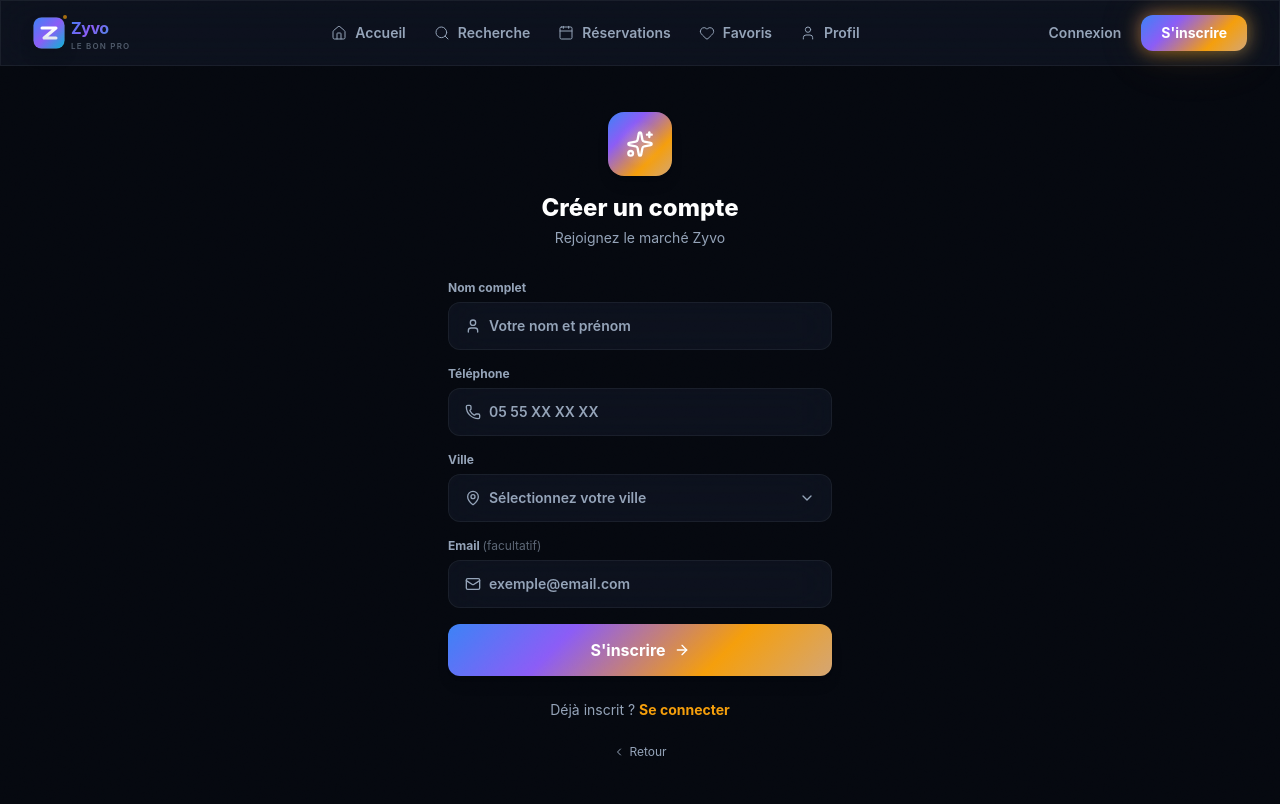
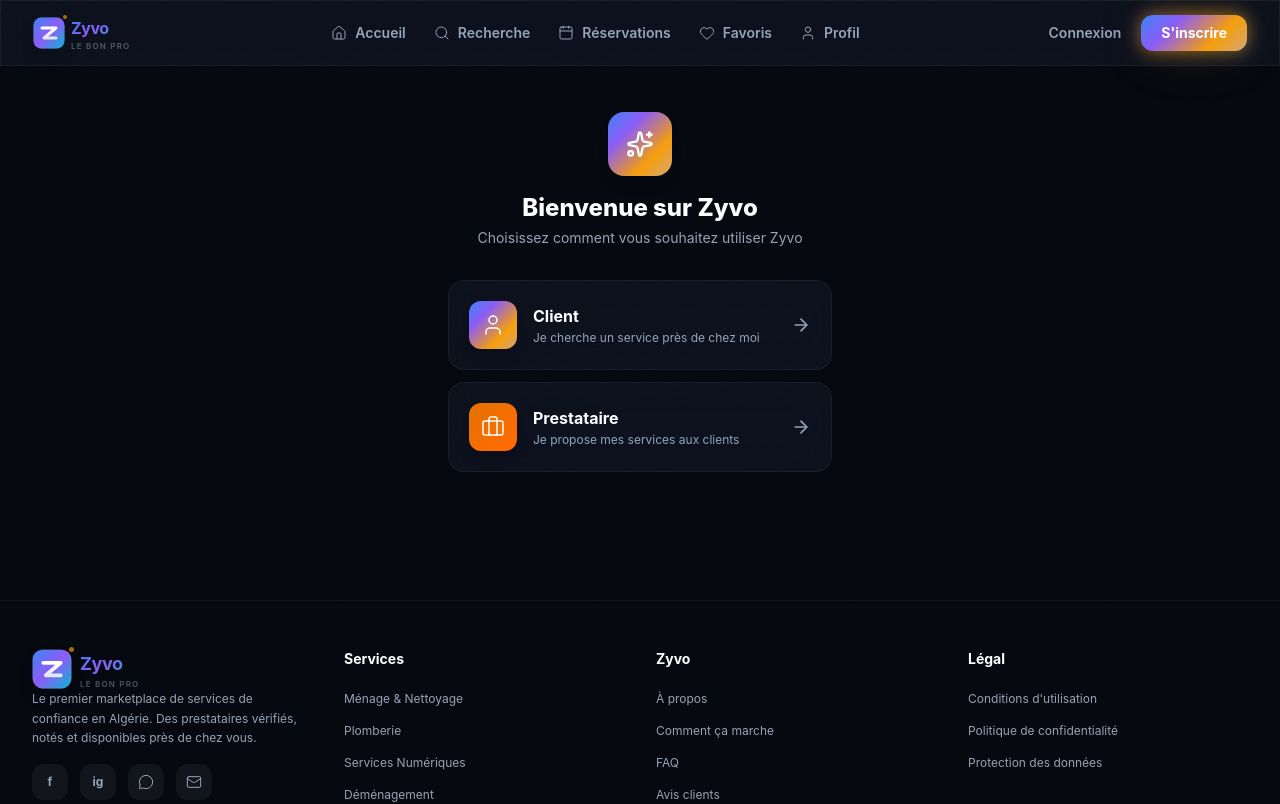
Before and after one commit to karimbzn31/ZYVO-OFFICIEL-, a React (Vite) app: page /auth in a window 1280 px wide. Shown: the top 804 px of the page. Built offline with nearby package versions, Linux system fonts and the light colour scheme.

Commit message:
Ajout sélection de rôle Client/Prestataire sur la page Auth + redirection dashboard correspondant

```diff
--- a/src/context/auth.jsx
+++ b/src/context/auth.jsx
@@ -21,12 +21,12 @@
     localStorage.setItem(STORAGE_KEY, JSON.stringify(u))
   }
 
-  const login = (email, name) => {
-    saveUser({ email, name: name || 'Utilisateur', role: 'client' })
+  const login = (email, name, role = 'client') => {
+    saveUser({ email, name: name || 'Utilisateur', role })
   }
 
-  const register = ({ name, phone, email, city }) => {
-    saveUser({ name, phone, email: email || '', city: city || '', role: 'client' })
+  const register = ({ name, phone, email, city, role = 'client' }) => {
+    saveUser({ name, phone, email: email || '', city: city || '', role })
   }
 
   const logout = () => {
--- a/src/pages/Auth.jsx
+++ b/src/pages/Auth.jsx
@@ -1,6 +1,6 @@
 import { useState, useRef, useEffect } from 'react'
 import { useNavigate } from 'react-router-dom'
-import { User, Phone, MapPin, Mail, ChevronLeft, Sparkles, ArrowRight, ChevronDown, ShieldCheck, RefreshCw } from 'lucide-react'
+import { User, Phone, MapPin, Mail, ChevronLeft, Sparkles, ArrowRight, ChevronDown, ShieldCheck, RefreshCw, Briefcase } from 'lucide-react'
 import { useAuth } from '../context/auth'
 import { useToast } from '../context/toast'
 
@@ -54,6 +54,7 @@
 
 export default function Auth() {
   const [mode, setMode] = useState('register')
+  const [selectedRole, setSelectedRole] = useState(null)
   const [name, setName] = useState('')
   const [phone, setPhone] = useState('')
   const [city, setCity] = useState('')
@@ -68,11 +69,13 @@
   const { addToast } = useToast()
   const navigate = useNavigate()
 
+  const getRedirect = () => selectedRole === 'prestataire' ? '/dashboard/prestataire' : '/dashboard/client'
+
   const handleRegister = (e) => {
     e.preventDefault()
     if (!name.trim() || !phone.trim() || !city) return
-    register({ name: name.trim(), phone, email, city })
-    navigate('/dashboard/client')
+    register({ name: name.trim(), phone, email, city, role: selectedRole || 'client' })
+    navigate(getRedirect())
   }
 
   const handleSendCode = (e) => {
@@ -93,8 +96,8 @@
       setCodeError('Code incorrect. Vérifiez le code reçu.')
       return
     }
-    login(loginPhone, loginName.trim())
-    navigate('/dashboard/client')
+    login(loginPhone, loginName.trim(), selectedRole || 'client')
+    navigate(getRedirect())
   }
 
   const codeInputs = useRef([])
@@ -112,6 +115,50 @@
     if (e.key === 'Backspace' && !loginCode[i] && i > 0) codeInputs.current[i - 1]?.focus()
   }
 
+  if (!selectedRole) {
+    return (
+      <div className="py-8 max-w-sm mx-auto">
+        <div className="text-center mb-8">
+          <div className="w-16 h-16 rounded-2xl gradient-brand flex items-center justify-center mx-auto mb-4 shadow-lg">
+            <Sparkles className="w-7 h-7 text-white" />
+          </div>
+          <h1 className="text-2xl font-extrabold">Bienvenue sur Zyvo</h1>
+          <p className="text-sm text-zyvo-muted mt-1">Choisissez comment vous souhaitez utiliser Zyvo</p>
+        </div>
+
+        <div className="space-y-3">
+          <button
+            onClick={() => setSelectedRole('client')}
+            className="flex items-center gap-4 w-full glass-premium rounded-2xl p-5 text-left group hover:bg-white/10 transition-all border border-transparent hover:border-zyvo-gold/20 card-hover"
+          >
+            <div className="w-12 h-12 rounded-xl gradient-brand flex items-center justify-center shrink-0 shadow-lg">
+              <User className="w-6 h-6 text-white" strokeWidth={1.5} />
+            </div>
+            <div className="flex-1">
+              <div className="font-bold text-white text-base">Client</div>
+              <div className="text-xs text-zyvo-muted mt-0.5">Je cherche un service près de chez moi</div>
+            </div>
+            <ArrowRight className="w-5 h-5 text-zyvo-muted group-hover:text-zyvo-gold transition-colors" />
+          </button>
+
+          <button
+            onClick={() => setSelectedRole('prestataire')}
+            className="flex items-center gap-4 w-full glass-premium rounded-2xl p-5 text-left group hover:bg-white/10 transition-all border border-transparent hover:border-zyvo-gold/20 card-hover"
+          >
+            <div className="w-12 h-12 rounded-xl bg-gradient-to-br from-amber-600 to-orange-500 flex items-center justify-center shrink-0 shadow-lg">
+              <Briefcase className="w-6 h-6 text-white" strokeWidth={1.5} />
+            </div>
+            <div className="flex-1">
+              <div className="font-bold text-white text-base">Prestataire</div>
+              <div className="text-xs text-zyvo-muted mt-0.5">Je propose mes services aux clients</div>
+            </div>
+            <ArrowRight className="w-5 h-5 text-zyvo-muted group-hover:text-zyvo-gold transition-colors" />
+          </button>
+        </div>
+      </div>
+    )
+  }
+
   return (
     <div className="py-8 max-w-sm mx-auto">
       <div className="text-center mb-8">
@@ -124,9 +171,16 @@
         </h1>
         <p className="text-sm text-zyvo-muted mt-1">
           {mode === 'login'
-            ? (loginStep === 'code' ? 'Entrez le code reçu par SMS' : 'Connectez-vous à votre compte Zyvo')
-            : 'Rejoignez le marché Zyvo'}
+            ? (loginStep === 'code' ? 'Entrez le code reçu par SMS' : `Connectez-vous en tant que ${selectedRole === 'prestataire' ? 'prestataire' : 'client'}`)
+            : `Rejoignez Zyvo en tant que ${selectedRole === 'prestataire' ? 'prestataire' : 'client'}`}
         </p>
+        <button
+          type="button"
+          onClick={() => { setSelectedRole(null); setLoginStep('form'); setLoginCode(''); setCodeError('') }}
+          className="text-xs text-zyvo-muted hover:text-white transition-colors mt-2 flex items-center justify-center gap-1 mx-auto"
+        >
+          <ChevronLeft className="w-3 h-3" /> Changer de rôle
+        </button>
       </div>
 
       {mode === 'login' ? (
```
